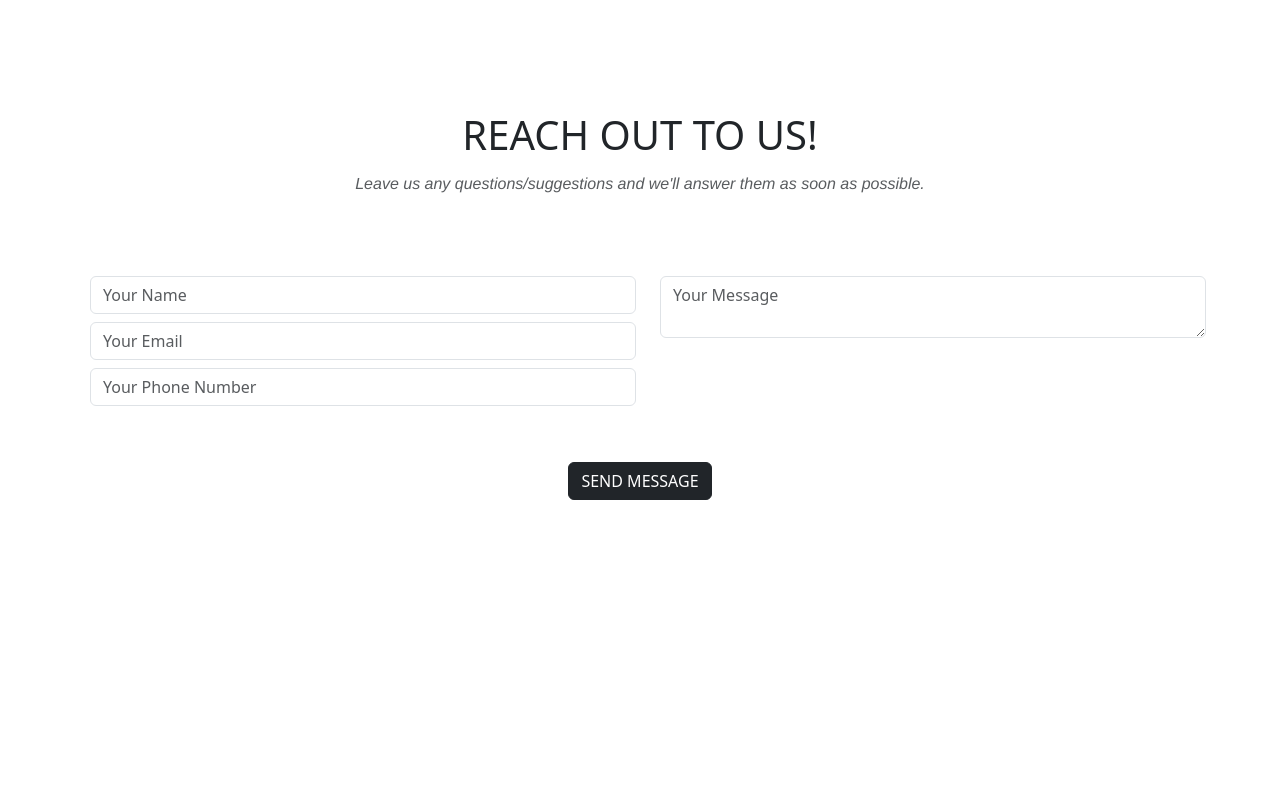
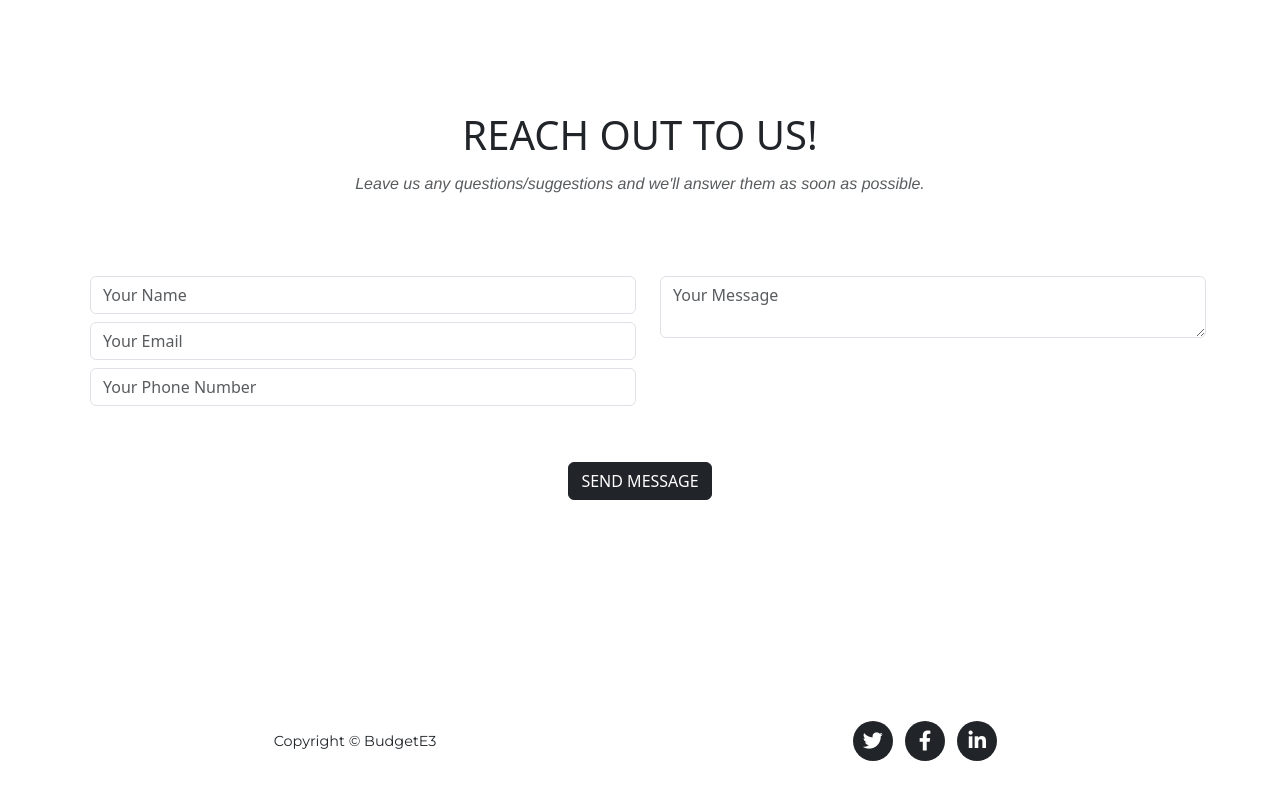
Before and after one commit to KantoCanto/BudgetE3, a plain HTML site: page index.html in a window 1280 px wide. Shown: the part 1693-2493 px from the top of the page. Drawn offline with nearby package versions, Linux system fonts and the light colour scheme; some packages are replaced by stand-ins of ours; a web font is replaced by a local one.

Commit message:
added footer, map needs fixing

```diff
--- a/css/styles.css
+++ b/css/styles.css
@@ -68,7 +68,39 @@ section h3.section-subheading {
   margin: 15px 0;
 }
 
-#googleMap {
-  width: 100%;
-  height: 400px;
+footer {
+  padding: 25px 0;
+  text-align: center;
 }
+
+footer span.copyright {
+  font-size: 90%;
+  line-height: 40px;
+  text-transform: none;
+  font-family: "Montserrat", "Helvetica Neue", Helvetica, Arial, sans-serif;
+}
+
+ul.social-buttons {
+  margin-bottom: 0;
+}
+
+ul.social-buttons li a {
+  font-size: 20px;
+  line-height: 40px;
+  display: block;
+  width: 40px;
+  height: 40px;
+  -webkit-transition: all 0.3s;
+  -moz-transition: all 0.3s;
+  transition: all 0.3s;
+  color: white;
+  border-radius: 100%;
+  outline: none;
+  background-color: #212529;
+}
+
+ul.social-buttons li a:active,
+ul.social-buttons li a:focus,
+ul.social-buttons li a:hover {
+  background-color: #3677b1;
+}
--- a/index.html
+++ b/index.html
@@ -60,11 +60,6 @@
       integrity="sha256-VJuwjrIWHWsPSEvQV4DiPfnZi7axOaiWwKfXaJnR5tA="
       crossorigin="anonymous"
     />
-    <script
-      src="https://maps.googleapis.com/maps/api/js?key=AIzaSyDEPkOTriBhvQ9BIIY8gMdzBp3QrReSk3M&callback=myMap"
-      async
-      defer
-    ></script>
     <script src="/js/webconf.js" defer></script>
   </head>
   <body id="page-top">
@@ -337,6 +332,26 @@
     </section>
     <footer>
       <!--Links para as redes sociais e copyright-->
+      <div class="container">
+        <div class="row">
+          <div class="col-md-6">
+            <span class="copyright"> Copyright &copy; BudgetE3 </span>
+          </div>
+          <div class="col-md-6">
+            <ul class="list-inline social-buttons">
+              <li class="list-inline-item">
+                <a href="#"><i class="fab fa-twitter"></i></a>
+              </li>
+              <li class="list-inline-item">
+                <a href="#"><i class="fab fa-facebook-f"></i></a>
+              </li>
+              <li class="list-inline-item">
+                <a href="#"><i class="fab fa-linkedin-in"></i></a>
+              </li>
+            </ul>
+          </div>
+        </div>
+      </div>
     </footer>
     <script
       src="https://cdn.jsdelivr.net/npm/bootstrap@5.3.2/dist/js/bootstrap.bundle.min.js"
```
Also changed, not shown: 1 other file.
